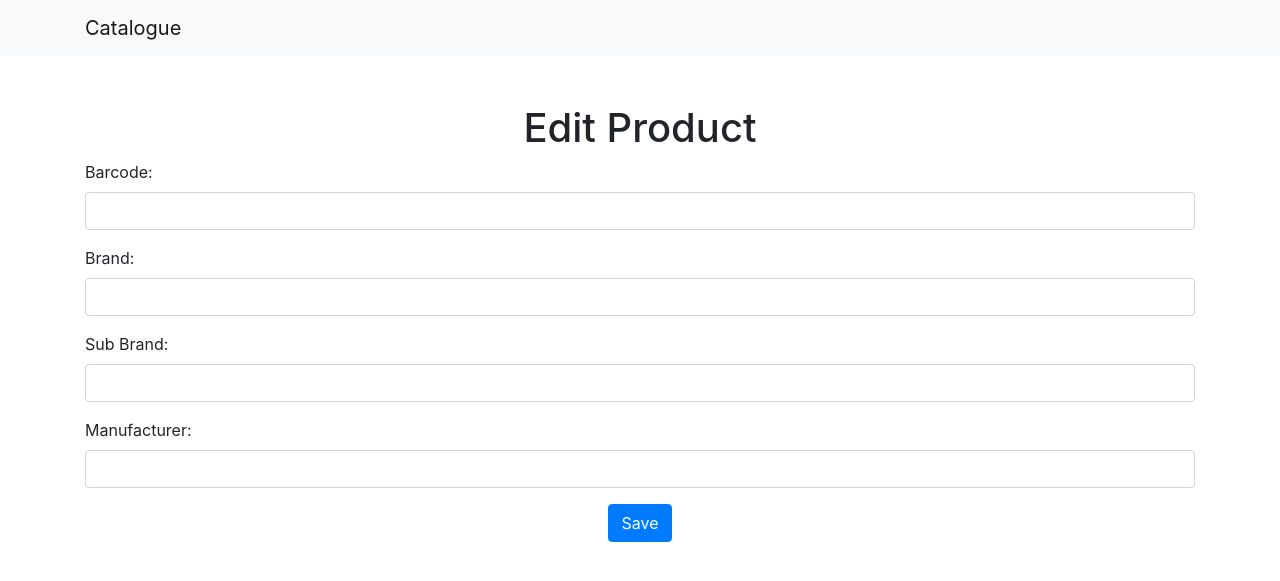
After one commit to gamingflexer/Catalog-Digitization, a Django app: template src/app/api/templates/edit_product.html in a window 1280 px wide. The commit adds this page. Shown: the top 581 px of the page. Run offline with Django 5.2, Linux system fonts and the light colour scheme; the template is opened without the code that fills it, so the values that code supplies are empty; parts of the project's set-up code (start-up, migrations or seed data) failed here and were passed over; some libraries are stand-ins or nearby versions.

```diff
--- a/src/app/api/templates/catalouge.html
+++ b/src/app/api/templates/catalouge.html
@@ -30,7 +30,7 @@
     <nav class="navbar navbar-expand-lg navbar-light bg-light">
         <div class="container">
             <a class="navbar-brand" href="{% url 'index' %}" style="font-weight: bold;">HomePage</a>
-            <a class="navbar-brand" href="http://34.122.223.224:9003/" style="font-weight: bold;">Database</a>
+            <a href="http://34.122.223.224:9003/" class="btn btn-secondary ml-1" target="_blank" style="font-weight: bold;">Database</a>
             <a href="{% url 'add_product_by_image' %}" class="btn btn-primary ml-1" style="padding: 0.5rem 1rem; font-size: 1rem;">Add a Product by Image</a>
         </div>
     </nav>
@@ -58,8 +58,9 @@
                 <p class="card-text">Description: {{ product.parent_category }}</p>
                 <p class="card-text">Brand: {{ product.brand }}</p>
                 <div class="d-flex justify-content-between align-items-center">
-                    <a href="{% url 'product_detail' product.id %}" class="btn btn-primary btn-sm mb-2">View Details</a>
+                    <a href="{% url 'product_detail' product.id %}" class="btn btn-primary btn-sm mb-2">View</a>
                     <a href="{% url 'voice_product_detail' product.id %}" class="btn btn-secondary btn-sm mb-2">Voice Edit</a>
+                    <a href="{% url 'delete_product_api' product.id %}" class="btn btn-danger btn-sm mb-2">Delete</a>
                 </div>
             </div>
         </div>
--- /dev/null
+++ b/src/app/api/templates/edit_product.html
@@ -0,0 +1,44 @@
+<!DOCTYPE html>
+<html lang="en">
+<head>
+    <meta charset="UTF-8">
+    <meta name="viewport" content="width=device-width, initial-scale=1.0">
+    <title>Edit Product</title>
+    <link rel="stylesheet" href="https://stackpath.bootstrapcdn.com/bootstrap/4.5.2/css/bootstrap.min.css">
+</head>
+<body>
+    <header>
+        <nav class="navbar navbar-expand-lg navbar-light bg-light">
+            <div class="container">
+                <a class="navbar-brand" href="{% url 'index' %}">Catalogue</a>
+            </div>
+        </nav>
+    </header>
+    <div class="container mt-5">
+        <h1 class="text-center">Edit Product</h1>
+        <form method="post">
+            {% csrf_token %}
+            <div class="form-group">
+                <label for="barcode">Barcode:</label>
+                <input type="text" class="form-control" id="barcode" name="barcode" value="{{ product.barcode }}">
+            </div>
+            <div class="form-group">
+                <label for="brand">Brand:</label>
+                <input type="text" class="form-control" id="brand" name="brand" value="{{ product.brand }}">
+            </div>
+            <div class="form-group">
+                <label for="sub_brand">Sub Brand:</label>
+                <input type="text" class="form-control" id="sub_brand" name="sub_brand" value="{{ product.sub_brand }}">
+            </div>
+            <div class="form-group">
+                <label for="manufacturer">Manufacturer:</label>
+                <input type="text" class="form-control" id="manufacturer" name="manufacturer" value="{{ product.manufacturer }}">
+            </div>
+            <!-- Add similar form fields for other attributes -->
+            <div class="text-center">
+                <button type="submit" class="btn btn-primary">Save</button>
+            </div>
+        </form>
+    </div>
+</body>
+</html>
```
